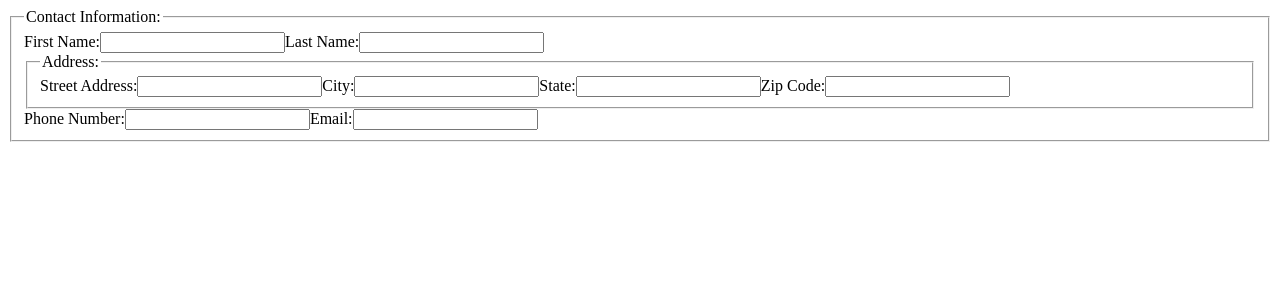
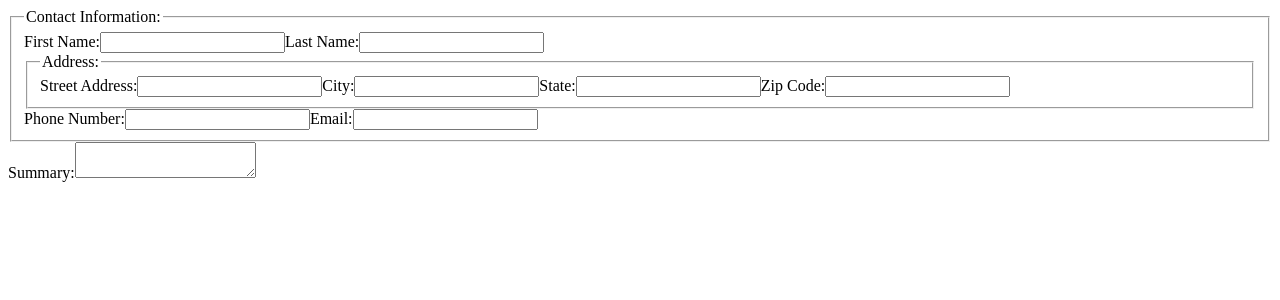
Before and after one commit to olsenjames1116/cv-application, a React (Create React App) app: page / in a window 1280 px wide. Shown: the top 300 px of the page. Built offline with nearby package versions, Linux system fonts and the light colour scheme.

Commit message:
Summary input is displayed to the page

```diff
--- /dev/null
+++ b/src/components/ContactInput.js
@@ -0,0 +1,30 @@
+import React from "react";
+
+export default class ContactInput extends React.Component {
+    render() {
+        return (
+            <fieldset>
+            <legend>Contact Information:</legend>
+            <label htmlFor='firstName'>First Name:</label>
+            <input type='text' id='firstName'></input>
+            <label htmlFor='lastName'>Last Name:</label>
+            <input type='text' id='lastName'></input>
+            <fieldset>
+                <legend>Address:</legend>
+                <label htmlFor='street'>Street Address:</label>
+                <input type='text' id='street'></input>
+                <label htmlFor='city'>City:</label>
+                <input type='text' id='city'></input>
+                <label htmlFor='state'>State:</label>
+                <input type='text' id='state'></input>
+                <label htmlFor='zip'>Zip Code:</label>
+                <input type='number' id='zip'></input>
+            </fieldset>
+            <label htmlFor='phone'>Phone Number:</label>
+            <input type='number' id='phone'></input>
+            <label htmlFor='email'>Email:</label>
+            <input type='email' id='email'></input>
+        </fieldset>
+        );
+    }
+}
--- a/src/components/Input.js
+++ b/src/components/Input.js
@@ -1,4 +1,6 @@
 import React from 'react';
+import ContactInput from './ContactInput';
+import SummaryInput from './SummaryInput';
 
 export default class Input extends React.Component {
     constructor() {
@@ -8,28 +10,8 @@ export default class Input extends React.Component {
     render() {
         return (
             <form>
-                <fieldset>
-                    <legend>Contact Information:</legend>
-                    <label htmlFor='firstName'>First Name:</label>
-                    <input type='text' id='firstName'></input>
-                    <label htmlFor='lastName'>Last Name:</label>
-                    <input type='text' id='lastName'></input>
-                    <fieldset>
-                        <legend>Address:</legend>
-                        <label htmlFor='street'>Street Address:</label>
-                        <input type='text' id='street'></input>
-                        <label htmlFor='city'>City:</label>
-                        <input type='text' id='city'></input>
-                        <label htmlFor='state'>State:</label>
-                        <input type='text' id='state'></input>
-                        <label htmlFor='zip'>Zip Code:</label>
-                        <input type='number' id='zip'></input>
-                    </fieldset>
-                    <label htmlFor='phone'>Phone Number:</label>
-                    <input type='number' id='phone'></input>
-                    <label htmlFor='email'>Email:</label>
-                    <input type='email' id='email'></input>
-                </fieldset>
+                <ContactInput />
+                <SummaryInput />
             </form>
         );
     }
--- /dev/null
+++ b/src/components/SummaryInput.js
@@ -0,0 +1,12 @@
+import React from "react";
+
+export default class SummaryInput extends React.Component {
+    render() {
+        return (
+            <div>
+                <label htmlFor='summary'>Summary:</label>
+                <textarea id='summary'></textarea>
+            </div>
+        );
+    }
+}
```
